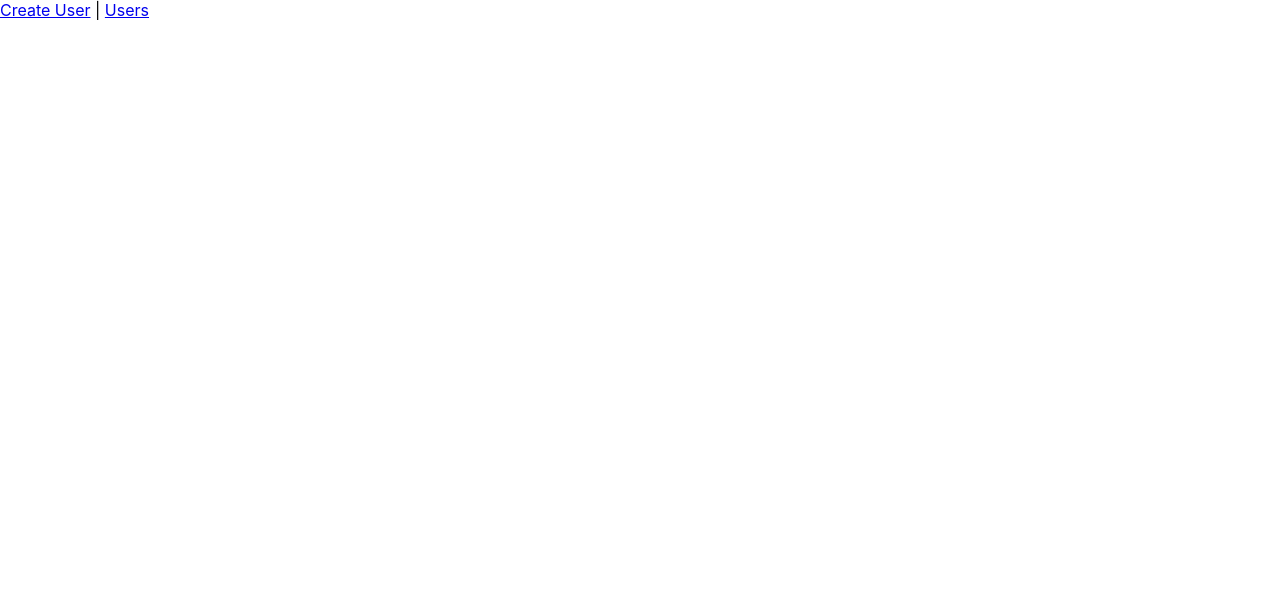
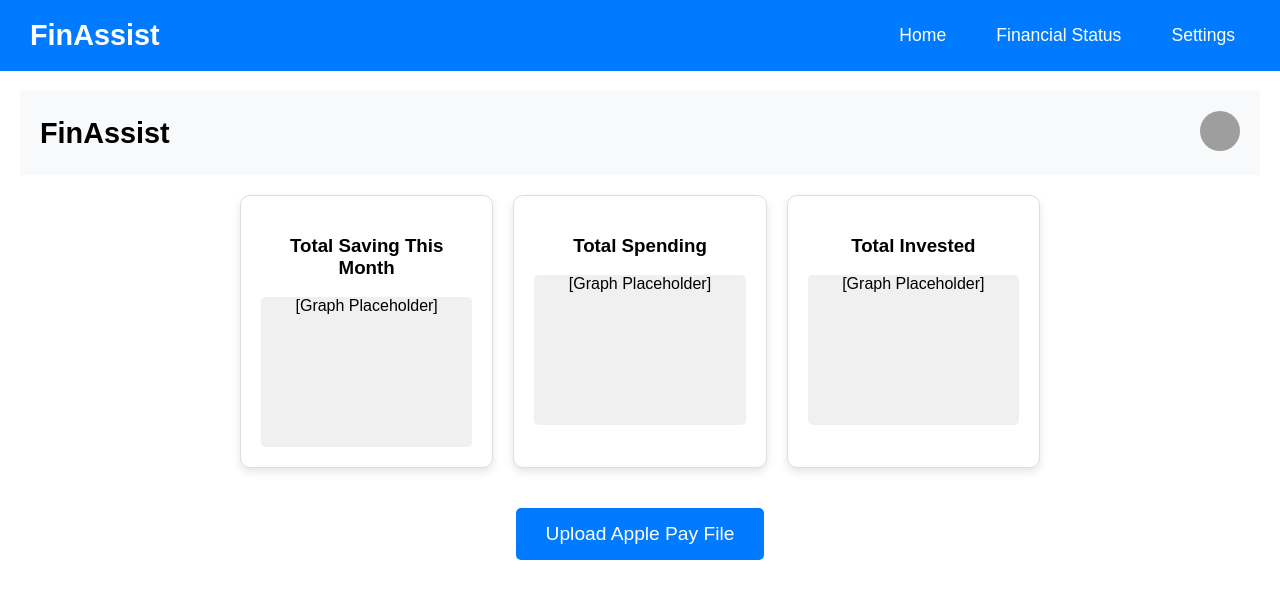
Before and after one commit to mbparsa/finassist-frontend, a React (Create React App) app: page /home in a window 1280 px wide. Before the commit this address had no page. Shown: the top 598 px of the page. Built offline with nearby package versions, Linux system fonts and the light colour scheme; grey boxes are pictures that could not be loaded.

Commit message:
Added some menu and initial layout

```diff
--- a/package.json
+++ b/package.json
@@ -7,7 +7,9 @@
     "@testing-library/react": "^13.4.0",
     "@testing-library/user-event": "^13.5.0",
     "axios": "^1.7.7",
+    "date-fns": "^4.1.0",
     "react": "^18.3.1",
+    "react-datepicker": "^7.5.0",
     "react-dom": "^18.3.1",
     "react-router-dom": "^6.28.0",
     "react-scripts": "^3.0.1",
--- a/src/App.css
+++ b/src/App.css
@@ -1,38 +1,63 @@
-.App {
-  text-align: center;
+/* General styling for the application */
+.app {
+  font-family: Arial, sans-serif;
 }
 
-.App-logo {
-  height: 40vmin;
-  pointer-events: none;
+/* Navigation Bar styling */
+.main-navbar {
+  display: flex;
+  justify-content: space-between;
+  align-items: center;
+  padding: 15px 30px;
+  background-color: #007bff;
+  color: #fff;
 }
 
-@media (prefers-reduced-motion: no-preference) {
-  .App-logo {
-    animation: App-logo-spin infinite 20s linear;
+.logo {
+  font-size: 1.8em;
+  font-weight: bold;
+}
+
+.nav-links {
+  display: flex;
+  gap: 20px;
+}
+
+.nav-link {
+  text-decoration: none;
+  color: #fff;
+  padding: 10px 15px;
+  transition: background-color 0.3s ease, color 0.3s ease;
+  border-radius: 5px;
+  font-size: 1.1em;
+}
+
+.nav-link:hover {
+  background-color: #0056b3;
+  color: #e0e0e0;
+}
+
+.active-link {
+  background-color: #ffffff;
+  color: #007bff;
+  font-weight: bold;
+}
+
+/* Responsive styles for smaller screens */
+@media (max-width: 768px) {
+  .main-navbar {
+    flex-direction: column;
+    align-items: flex-start;
+  }
+
+  .nav-links {
+    flex-direction: column;
+    gap: 10px;
+    width: 100%;
+  }
+
+  .nav-link {
+    width: 100%;
+    text-align: center;
   }
 }
-
-.App-header {
-  background-color: #282c34;
-  min-height: 100vh;
-  display: flex;
-  flex-direction: column;
-  align-items: center;
-  justify-content: center;
-  font-size: calc(10px + 2vmin);
-  color: white;
-}
-
-.App-link {
-  color: #61dafb;
-}
-
-@keyframes App-logo-spin {
-  from {
-    transform: rotate(0deg);
-  }
-  to {
-    transform: rotate(360deg);
-  }
-}
--- a/src/App.js
+++ b/src/App.js
@@ -1,22 +1,39 @@
 import React from 'react';
-import { BrowserRouter as Router, Route, Routes, Link } from 'react-router-dom';
-import CreateUserPage from './pages/CreateUserPage';
-import UsersPage from './pages/UsersPage';
+import { BrowserRouter as Router, Route, Routes, NavLink } from 'react-router-dom';
+import LandingPage from './pages/LandingPage'; // Assuming this is the correct path
+import FinancialStatus from './pages/FinancialStatus'; // Create this component as needed
+import SettingsPage from './pages/SettingsPage'; // Create this component as needed
+import './App.css'; // Assuming a new CSS file for styling
 
-function App() {
+const App = () => {
   return (
     <Router>
-      <nav>
-        <Link to="/">Create User</Link>
-        {' | '}
-        <Link to="/users">Users</Link>
-      </nav>
-      <Routes>
-        <Route path="/" element={<CreateUserPage />} />
-        <Route path="/users" element={<UsersPage />} />
-      </Routes>
+      <div className="app">
+        {/* Navigation Bar */}
+        <nav className="main-navbar">
+          <div className="logo">FinAssist</div>
+          <div className="nav-links">
+            <NavLink to="/home" className="nav-link" activeClassName="active-link">
+              Home
+            </NavLink>
+            <NavLink to="/financial-status" className="nav-link" activeClassName="active-link">
+              Financial Status
+            </NavLink>
+            <NavLink to="/settings" className="nav-link" activeClassName="active-link">
+              Settings
+            </NavLink>
+          </div>
+        </nav>
+
+        {/* Routes Setup */}
+        <Routes>
+          <Route path="/home" element={<LandingPage />} />
+          <Route path="/financial-status" element={<FinancialStatus />} />
+          <Route path="/settings-page" element={<SettingsPage />} />
+        </Routes>
+      </div>
     </Router>
   );
-}
+};
 
 export default App;
--- /dev/null
+++ b/src/pages/FinancialStatus.js
@@ -0,0 +1,13 @@
+import React from 'react';
+// import './FinancialStatus.css';
+
+const FinancialStatus = () => {
+  return (
+    <div className="financial-status-page">
+      <h1>Financial Status</h1>
+      <p>This is a placeholder page for displaying the user's financial status.</p>
+    </div>
+  );
+};
+
+export default FinancialStatus;
--- /dev/null
+++ b/src/pages/LandingPage.css
@@ -0,0 +1,167 @@
+/* General page styling */
+.landing-page {
+    position: relative;
+    text-align: center;
+    font-family: Arial, sans-serif;
+    padding: 20px;
+  }
+
+  /* Navigation bar styling */
+  .navbar {
+    display: flex;
+    justify-content: space-between;
+    align-items: center;
+    padding: 20px;
+    background-color: #f8f9fa;
+    flex-wrap: wrap;
+  }
+
+  .logo {
+    font-size: 1.5em;
+    font-weight: bold;
+  }
+
+  .user-menu {
+    position: relative;
+  }
+
+  .user-icon {
+    cursor: pointer;
+    width: 40px;
+    height: 40px;
+    border-radius: 50%;
+  }
+
+  .dropdown-content {
+    position: absolute;
+    top: 50px;
+    right: 0;
+    background-color: #fff;
+    border: 1px solid #ddd;
+    border-radius: 5px;
+    padding: 10px;
+    box-shadow: 0px 4px 8px rgba(0, 0, 0, 0.1);
+  }
+
+  .dropdown-content a {
+    display: block;
+    margin-bottom: 10px;
+    text-decoration: none;
+    color: #007bff;
+  }
+
+  .bank-connect-section {
+    margin-bottom: 10px;
+  }
+
+  #connect-bank-button {
+    background-color: #007bff;
+    color: white;
+    border: none;
+    border-radius: 5px;
+    padding: 5px 10px;
+    cursor: pointer;
+  }
+
+  #connect-bank-button:hover {
+    background-color: #0056b3;
+  }
+
+  /* Main content styling */
+  .content {
+    max-width: 800px;
+    margin: 0 auto;
+    padding: 20px;
+  }
+
+  .graphs-section {
+    display: grid;
+    grid-template-columns: repeat(auto-fit, minmax(250px, 1fr));
+    gap: 20px;
+    margin-bottom: 40px;
+  }
+
+  .graph {
+    padding: 20px;
+    border: 1px solid #ddd;
+    border-radius: 10px;
+    background-color: #fff;
+    box-shadow: 0px 4px 8px rgba(0, 0, 0, 0.1);
+  }
+
+  .placeholder-graph {
+    height: 150px;
+    background-color: #f0f0f0;
+    border-radius: 5px;
+  }
+
+  /* CSV upload trigger styling */
+  .csv-upload-trigger {
+    text-align: center;
+    margin-top: 20px;
+  }
+
+  .open-upload-modal-button {
+    padding: 15px 30px;
+    font-size: 1.2em;
+    background-color: #007bff;
+    color: #fff;
+    border: none;
+    border-radius: 5px;
+    cursor: pointer;
+  }
+
+  .open-upload-modal-button:hover {
+    background-color: #0056b3;
+  }
+
+  /* Upload Modal styling */
+  .upload-modal-overlay {
+    position: fixed;
+    top: 0;
+    left: 0;
+    width: 100%;
+    height: 100%;
+    background: rgba(0, 0, 0, 0.5);
+    display: flex;
+    align-items: center;
+    justify-content: center;
+    z-index: 1000;
+  }
+
+  .upload-modal {
+    background: white;
+    border-radius: 10px;
+    width: 90%;
+    max-width: 600px;
+    padding: 40px;
+    box-shadow: 0 4px 8px rgba(0, 0, 0, 0.2);
+    text-align: center;
+    position: relative;
+  }
+
+  .upload-area {
+    display: flex;
+    flex-direction: column;
+    align-items: center;
+  }
+
+  .upload-icon {
+    font-size: 48px;
+    color: #007bff;
+    margin-bottom: 20px;
+  }
+
+  .browse-button {
+    background-color: #007bff;
+    color: white;
+    border: none;
+    border-radius: 5px;
+    padding: 10px 20px;
+    font-size: 1em;
+    cursor: pointer;
+  }
+
+  .browse-button:hover {
+    background-color: #0056b3;
+  }
--- /dev/null
+++ b/src/pages/LandingPage.js
@@ -0,0 +1,108 @@
+import React, { useState } from 'react';
+import './LandingPage.css';
+
+const LandingPage = () => {
+  const [csvFile, setCsvFile] = useState(null);
+  const [isUploadModalOpen, setIsUploadModalOpen] = useState(false);
+  const [isProfileMenuOpen, setIsProfileMenuOpen] = useState(false);
+
+  const handleFileChange = (e) => {
+    setCsvFile(e.target.files[0]);
+  };
+
+  const openUploadModal = () => {
+    setIsUploadModalOpen(true);
+  };
+
+  const closeUploadModal = (e) => {
+    if (e.target.className === 'upload-modal-overlay') {
+      setIsUploadModalOpen(false);
+    }
+  };
+
+  const toggleProfileMenu = () => {
+    setIsProfileMenuOpen(!isProfileMenuOpen);
+  };
+
+  const handleDrop = (e) => {
+    e.preventDefault();
+    e.stopPropagation();
+    if (e.dataTransfer.files && e.dataTransfer.files.length > 0) {
+      setCsvFile(e.dataTransfer.files[0]);
+      e.dataTransfer.clearData();
+    }
+  };
+
+  const handleDragOver = (e) => {
+    e.preventDefault();
+    e.stopPropagation();
+  };
+
+  return (
+    <div className="landing-page">
+      {!isUploadModalOpen && (
+        <nav className="navbar">
+          <div className="logo">FinAssist</div>
+          <div className="user-menu">
+            <img src="user-icon.png" alt="User Icon" className="user-icon" onClick={toggleProfileMenu} />
+            {isProfileMenuOpen && (
+              <div className="dropdown-content">
+                <a href="#">Settings</a>
+                <div className="bank-connect-section">
+                  <h3>Connect to Banks/Cards</h3>
+                  <button id="connect-bank-button">Connect with Plaid</button>
+                </div>
+                <a href="#">Logout</a>
+                <a href="#">Plan (Free, Paid)</a>
+              </div>
+            )}
+          </div>
+        </nav>
+      )}
+
+      {!isUploadModalOpen && (
+        <div className="content">
+          <div className="graphs-section">
+            <div className="graph" id="total-saving">
+              <h3>Total Saving This Month</h3>
+              <div className="placeholder-graph">[Graph Placeholder]</div>
+            </div>
+            <div className="graph" id="total-spending">
+              <h3>Total Spending</h3>
+              <div className="placeholder-graph">[Graph Placeholder]</div>
+            </div>
+            <div className="graph" id="total-invested">
+              <h3>Total Invested</h3>
+              <div className="placeholder-graph">[Graph Placeholder]</div>
+            </div>
+          </div>
+
+          <div className="csv-upload-trigger">
+            <button onClick={openUploadModal} className="open-upload-modal-button">
+              Upload Apple Pay File
+            </button>
+          </div>
+        </div>
+      )}
+
+      {isUploadModalOpen && (
+        <div className="upload-modal-overlay" onClick={closeUploadModal}>
+          <div className="upload-modal" onClick={(e) => e.stopPropagation()}>
+            <div
+              className="upload-area"
+              onDrop={handleDrop}
+              onDragOver={handleDragOver}
+            >
+              <span className="upload-icon">&#8682;</span>
+              <p>Drag and Drop file here or</p>
+              <button className="browse-button" onClick={() => document.getElementById('csv-file-input').click()}>Browse</button>
+              <input type="file" id="csv-file-input" onChange={handleFileChange} style={{ display: 'none' }} />
+            </div>
+          </div>
+        </div>
+      )}
+    </div>
+  );
+};
+
+export default LandingPage;
--- /dev/null
+++ b/src/pages/SettingsPage.js
@@ -0,0 +1,13 @@
+import React from 'react';
+// import './FinancialStatus.css';
+
+const SettingsPage = () => {
+  return (
+    <div className="settings-page">
+      <h1>Financial Status</h1>
+      <p>This is a placeholder page for displaying the user's setting status.</p>
+    </div>
+  );
+};
+
+export default SettingsPage;
```
Also changed, not shown: 1 other file (tests, documents, lock files or other folders).
